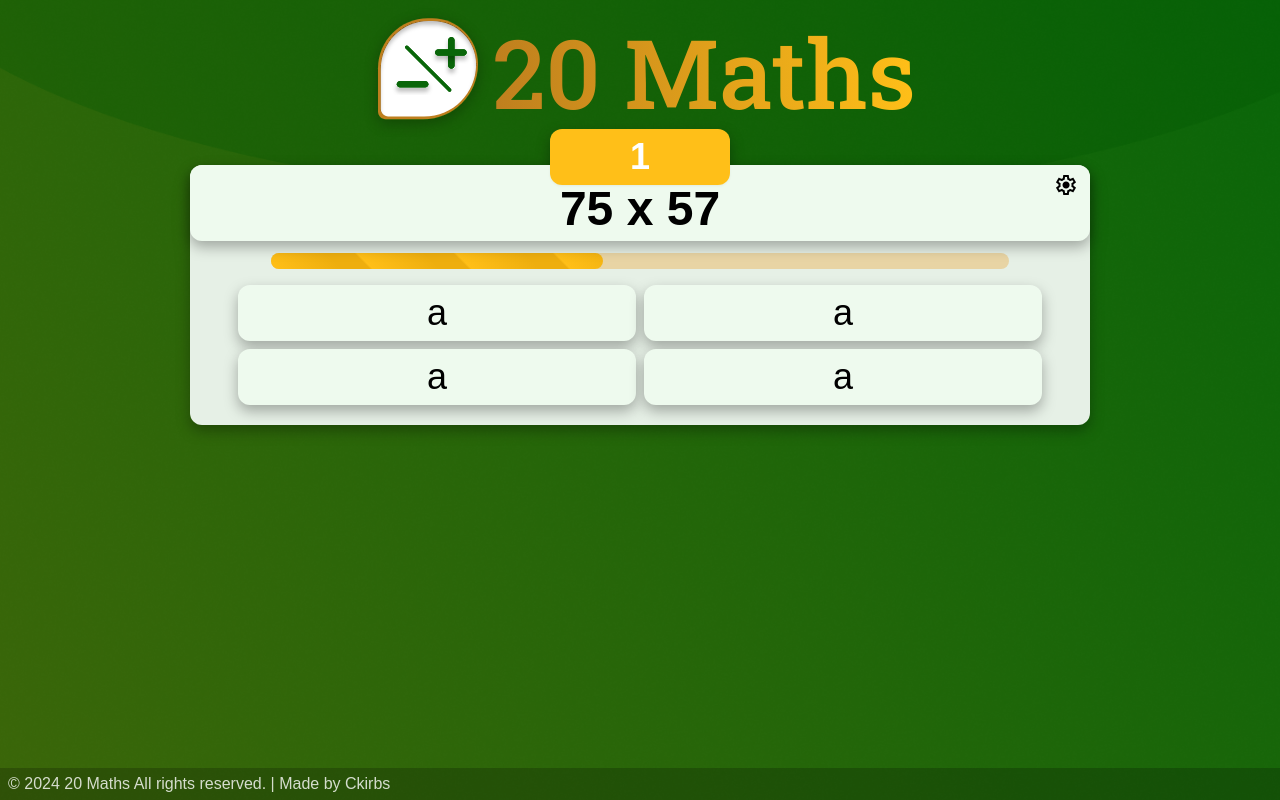
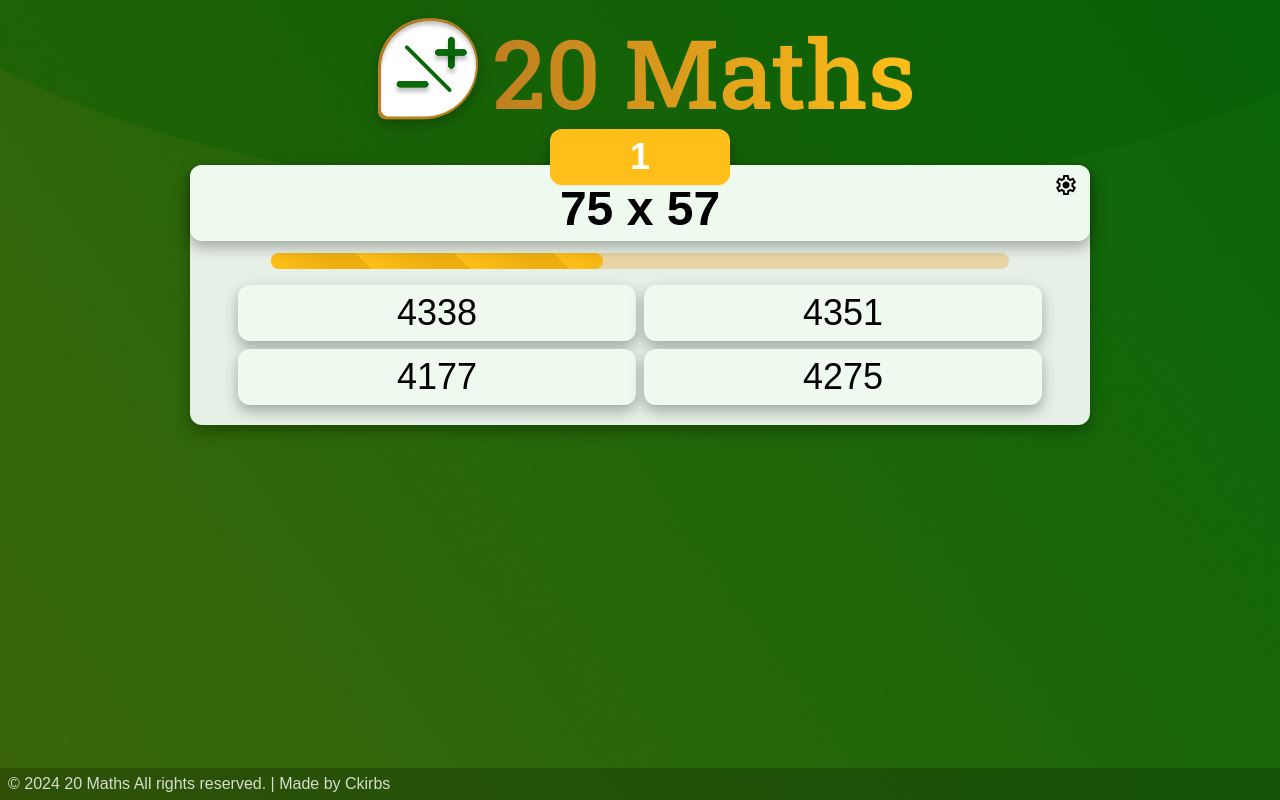
Before and after one commit to Skirbs/20_Math_quiz, a React (Vite) app: page / in a window 1280 px wide. Built offline with nearby package versions, Linux system fonts and the light colour scheme; a web font is replaced by a local one.

Commit message:
Answer Options Generation Functionality + minor tweaks

```diff
--- a/src/components/Quiz.jsx
+++ b/src/components/Quiz.jsx
@@ -13,7 +13,6 @@ export default function Quiz() {
   return (
     <div className="card quiz-div">
       <Question digitsPerTerm={digitsPerTerm.current} operation={operation.current} />
-      <AnswerDiv />
       <QuizHeader />
     </div>
   );
@@ -30,11 +29,14 @@ function Question({digitsPerTerm, operation}) {
 
   let answer;
 
+  // if the operation is mixed (because of the settings)
+  // it will randomly choose an operation and use that for the question
   if (operation === "mixed") {
     const operationList = ["+", "-", "x", "÷"];
     operation = operationList[Math.floor(Math.random() * operationList.length)];
   }
 
+  // get the answer based on the question format
   switch (operation) {
     case "+":
       answer = first_number + second_number;
@@ -50,26 +52,30 @@ function Question({digitsPerTerm, operation}) {
     case "÷":
       const multiplied_answer = first_number * second_number;
       const original_answer = multiplied_answer / second_number;
-      first_number = multiplied_answer;
+      first_number = multiplied_answer; // for display purposes
       answer = original_answer;
       break;
   }
 
   return (
+    <>
       <div className="card question-display">
         <h2>
           {first_number} {operation} {second_number}
         </h2>
         <SettingButton />
       </div>
+
+      <AnswerDiv correctAnswer={answer} />
+    </>
   );
 }
 
-function AnswerDiv() {
+function AnswerDiv({correctAnswer}) {
   return (
     <div className="answer-div">
       <TimerProgress />
-      <ChoicesList />
+      <ChoicesList correctAnswer={correctAnswer} />
     </div>
   );
 }
@@ -78,18 +84,48 @@ function TimerProgress() {
   return <progress value={20} max={40} />;
 }
 
-function ChoicesList() {
+function ChoicesList({correctAnswer}) {
+  let answerOptions = [correctAnswer]; // These are the options that will be display. incorrect ones will soon be added
+
+  // this for loop generates 3 altered answers
+  for (let i = 0; i < 3; i++) {
+    let alteredAnswer;
+
+    // The while loop makes sure that and option cannot be repeated again
+    while (true) {
+      // if the digits of the correct answer is less than 4 (inc. 1000) then the gap between the options will be -10 to 10
+      if (Math.abs(correctAnswer) <= 1000) {
+        alteredAnswer = correctAnswer + Math.floor(Math.random() * (10 + 9) - 10);
+      }
+
+      // if the digits of the correct answer is higher than 4 (excl. 1000) then the gap between the options will be -10*[answerDigitsCount - 2] to 10*[answerDigitsCount - 2]
+      else {
+        const answerDigitsCount = correctAnswer.toString().length;
+        const alterDifference = 10 ** (answerDigitsCount - 2);
+        alteredAnswer =
+          correctAnswer +
+          Math.floor(Math.random() * (alterDifference + alterDifference - 1) - alterDifference);
+      }
+
+      // this stops the break if the altered answer does not exist.
+      if (!answerOptions.includes(alteredAnswer)) {
+        break;
+      }
+    }
+    answerOptions.push(alteredAnswer);
+  }
+  answerOptions.sort(() => Math.random() - 0.5); // randomly shuffle the options
+
   return (
     <div className="choices">
-      <ChoiceElem />
-      <ChoiceElem />
-      <ChoiceElem />
-      <ChoiceElem />
+      {answerOptions.map((value, i) => {
+        return <ChoiceElem key={i} value={value} />;
+      })}
     </div>
   );
 }
-function ChoiceElem() {
-  return <button className="card choice-elem">a</button>;
+function ChoiceElem({value}) {
+  return <button className="card choice-elem">{value}</button>;
 }
 
 // * <- Extra Components -> * //
```
Lines whose indentation alone changed are shown as unchanged.
